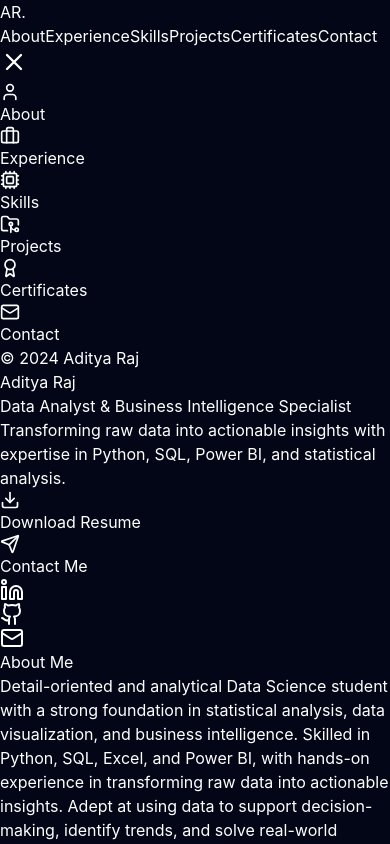
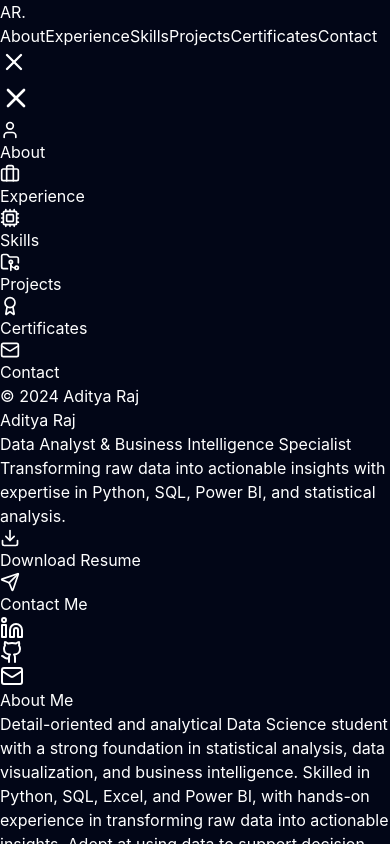
Before and after one commit to Aditya0113/Portfolio, a React (Vite) app: page / in a window 390 px wide. Both pictures are taken after a click on the button 14 px from the left and 62 px from the top of the page. Shown: the top 844 px of the page. Built offline with nearby package versions, Linux system fonts and the light colour scheme.

Commit message:
Add close button to mobile navbar drawer

```diff
--- a/src/components/Navbar.jsx
+++ b/src/components/Navbar.jsx
@@ -82,6 +82,14 @@ const Navbar = () => {
                             transition={{ type: 'spring', damping: 25, stiffness: 200 }}
                             className="fixed top-0 right-0 h-full w-[75%] max-w-xs bg-slate-900 border-l border-slate-800 shadow-2xl z-[9999] md:hidden flex flex-col pt-24 px-6"
                         >
+                            {/* Close Button Inside Drawer */}
+                            <button
+                                onClick={() => setIsOpen(false)}
+                                className="absolute top-6 right-6 p-2 text-slate-400 hover:text-white transition-colors hover:bg-slate-800 rounded-full"
+                                aria-label="Close Menu"
+                            >
+                                <X size={32} />
+                            </button>
                             <div className="flex flex-col gap-2">
                                 {navLinks.map((link) => (
                                     <a
```
